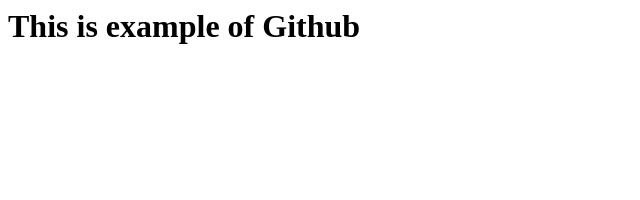
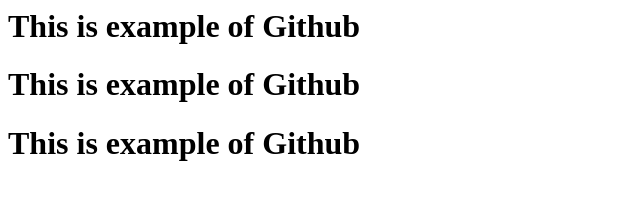
Before and after one commit to jietjodhpurguest7/spring-repos1, a plain HTML site: page index.html in a window 1280 px wide. Shown: the whole page, without its empty margins (0-640 px from the left). Drawn offline with Linux system fonts and the light colour scheme.

Commit message:
Index updated

```diff
--- a/index.html
+++ b/index.html
@@ -1,5 +1,7 @@
 <html>
     <body>
         <h1>This is example of Github</h1>
+        <h1>This is example of Github</h1>
+        <h1>This is example of Github</h1>
     </body>
 </html>
```
